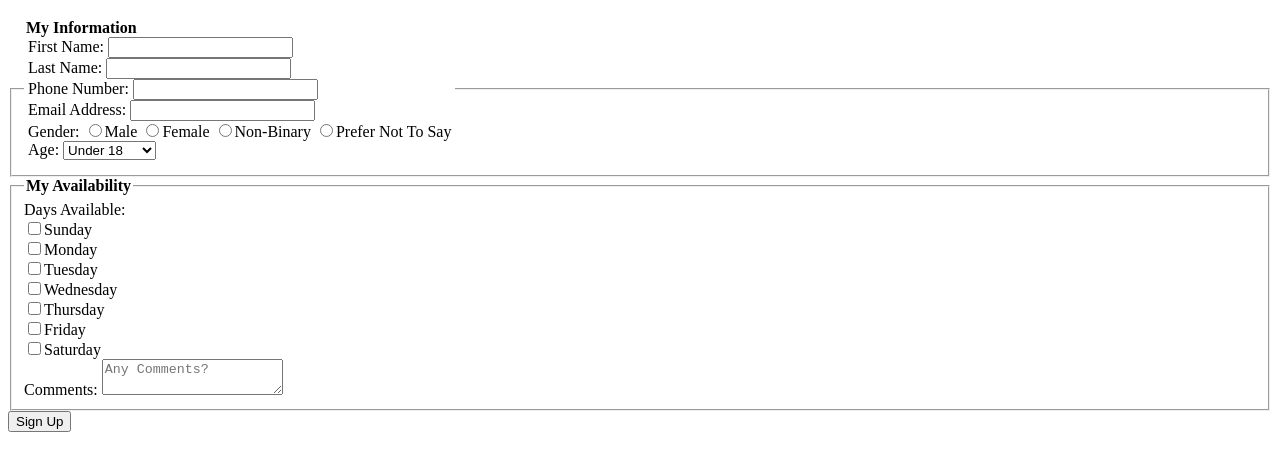
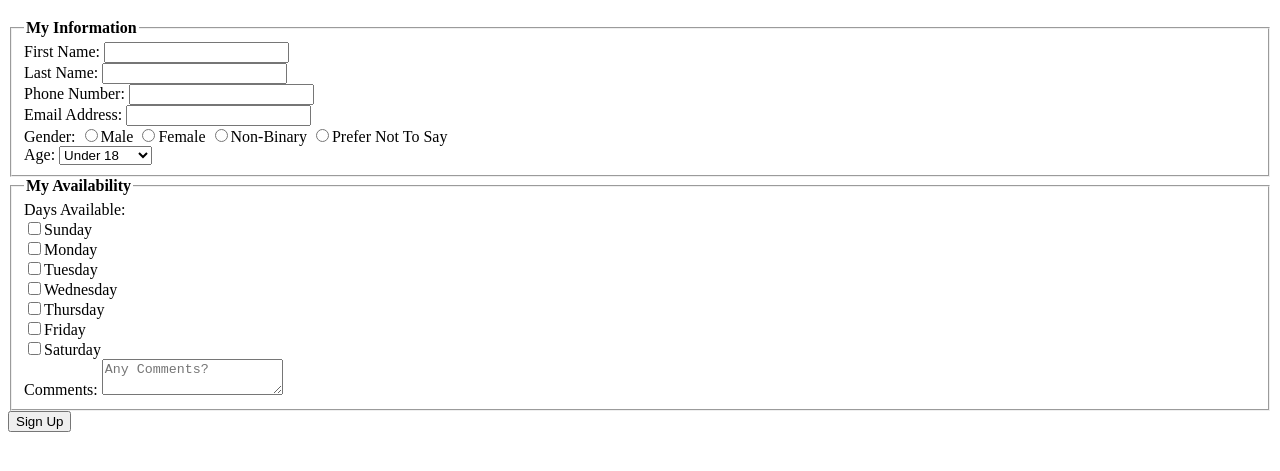
Before and after one commit to LPatton4/lab4, a plain HTML site: page index.html in a window 1280 px wide. Shown: the part 61-532 px from the top of the page. Drawn offline with Linux system fonts and the light colour scheme.

Commit message:
Fixed some unclosed elements

```diff
--- a/index.html
+++ b/index.html
@@ -8,7 +8,7 @@
 		<h1>Volunteer Form</h1>
 		<form method="POST" action="http://bloomingdale.sat.iit.edu/kriedan/lab3formscript.php">
 			<fieldset>
-				<legend><strong>My Information</strong><legend>
+				<legend><strong>My Information</strong></legend>
 				<div>
 					<label>First Name: <input type="text" name="first_name_field"></label>
 				</div>
@@ -27,6 +27,7 @@
 					<label><input type="radio" name="gender_field" value="Female">Female</label>
 					<label><input type="radio" name="gender_field" value="Non-Binary">Non-Binary</label>
 					<label><input type="radio" name="gender_field" value="Prefer Not To Say">Prefer Not To Say</label>
+				</div>
 				<div>
 					<label>Age: <select name="age_field"></label>
 						<option>Under 18</option>
```
